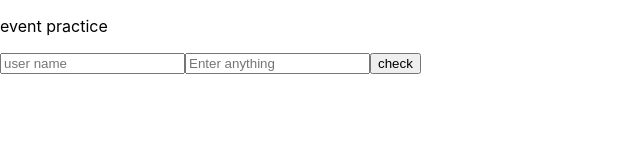
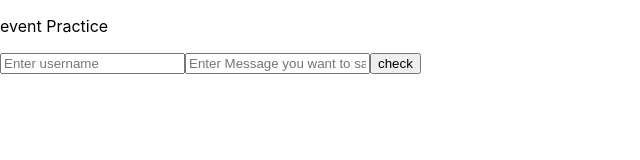
Before and after one commit to Dayoung3460/react-study, a React (Create React App) app: page / in a window 1280 px wide. Shown: the top 160 px of the page, without its empty margins (0-640 px from the left). Built offline with nearby package versions, Linux system fonts and the light colour scheme.

Commit message:
input change event

```diff
--- a/src/MyComponent/EventPractice.js
+++ b/src/MyComponent/EventPractice.js
@@ -1,55 +1,61 @@
-import React, {Component} from 'react';
+import React, {useState} from 'react';
 
-class EventPractice extends Component {
-  state = {
-    message: '',
-    username: ''
+const MyComponent = () => {
+  const [form, setForm] = useState({
+    username: '',
+    message: ''
+  })
+
+  const {username, message} = form
+
+  const handleOnChange1 = (e) => {
+    const nextForm = {
+      ...form,
+      [e.target.name]: e.target.value
+    }
+    setForm(nextForm)
   }
 
-  handleChange = (e) => {
-    const name = 'variantKey'
-    const object = {
-      [name]: 'value'
-    }
-    console.log(object)
 
-
-    this.setState({
-      [e.target.name]: e.target.value
+  const handleOnClick = () => {
+    alert(username + ': ' + message)
+    setForm({
+      username: '',
+      message: ''
     })
   }
 
-  handleClick = () => {
-    alert(this.state.username + ': ' + this.state.message)
-    this.setState({
-      message: '',
-      username: ''
-    })
+  const handleKeyPress = (e) => {
+    if(e.key === 'Enter') {
+      handleOnClick()
+    }
   }
 
-
-  render() {
   return (
     <div>
-        <p>event practice</p>
+      <p>event Practice</p>
       <input
         type="text"
         name="username"
-          placeholder="user name"
-          value={this.state.username}
-          onChange={this.handleChange}
+        onChange={handleOnChange1}
+        placeholder="Enter username"
+        value={username}
       />
       <input
         type="text"
         name="message"
-          placeholder="Enter anything"
-          value={this.state.message}
-          onChange={this.handleChange}
+        placeholder="Enter Message you want to say"
+        onChange={handleOnChange1}
+        onKeyPress={handleKeyPress}
+        value={message}
       />
-        <button onClick={this.handleClick}>check</button>
+      <button
+        onClick={handleOnClick}
+      >
+        check
+      </button>
     </div>
   );
-  }
-}
+};
 
-export default EventPractice;
+export default MyComponent;
```
Lines whose indentation alone changed are shown as unchanged.
